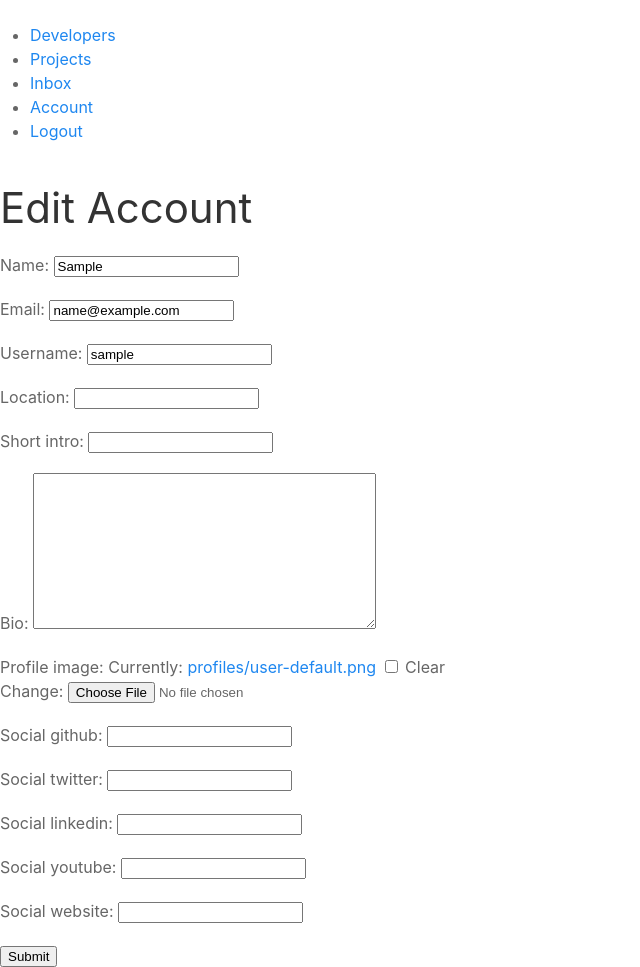
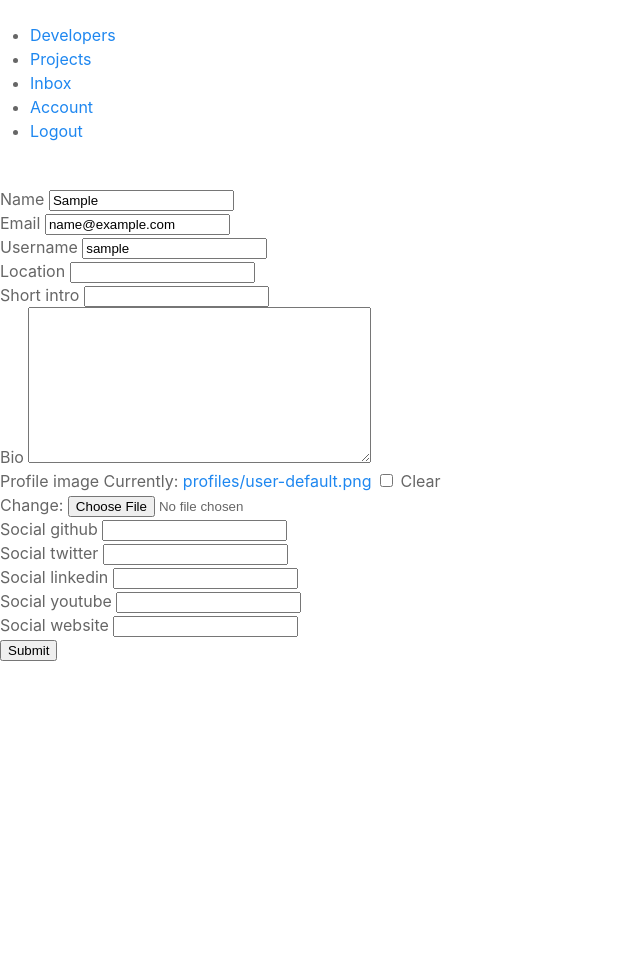
Before and after one commit to caygoder/devsearch, a Django app: page /edit-account/ in a window 1280 px wide. Shown: the part 321-1288 px from the top of the page, without its empty margins (0-640 px from the left). After the commit the page ends 982 px from the top, so only its background shows below. Run offline with Django 5.2, Linux system fonts and the light colour scheme; the visitor is signed in with stand-in values (Sample User, id 1); some libraries are stand-ins or nearby versions.

Commit message:
Refactor profile form and template; enhance styling and structure, update redirect logic after account edits

```diff
--- a/users/forms.py
+++ b/users/forms.py
@@ -25,8 +25,8 @@ class ProfileForm(ModelForm):
         fields = '__all__'
         exclude = ['user']
 
-    # def __init__(self, *args, **kwargs):
-    #     super(ProfileForm, self).__init__(*args, **kwargs)
+    def __init__(self, *args, **kwargs):
+        super(ProfileForm, self).__init__(*args, **kwargs)
 
-    #     for name, field in self.fields.items():
-    #         field.widget.attrs.update({'class':'input '})
+        for name, field in self.fields.items():
+            field.widget.attrs.update({'class':'input '})
--- a/users/templates/users/profile_form.html
+++ b/users/templates/users/profile_form.html
@@ -2,11 +2,29 @@
 
 {% block content %}
 
-<h1>Edit Account</h1>
-<form method="post" action="{% url 'edit-account' %}" enctype="multipart/form-data">
-    {% csrf_token %}
-    {{form.as_p}}
-    <input type="submit" value="Submit">
-</form>
+<!-- Main Section -->
+<main class="formPage my-xl">
+    <div class="content-box">
+        <div class="formWrapper">
+            <a class="backButton" href="{% url 'account' %}"><i class="im im-angle-left"></i></a>
+            <br>
+
+            <form class="form" method="POST" action="{% url 'edit-account' %}"
+                enctype="multipart/form-data">
+                {% csrf_token %}
+                <!-- {{form.as_p}} -->
+
+                {% for field in form %}
+                <div class="form__field">
+                    <label for="{{ field.id_for_label }}">{{ field.label }}</label>
+                    {{ field }}
+                </div>
+                {% endfor %}
+
+                <input class="btn btn--sub btn--lg  my-md" type="submit" value="Submit" />
+            </form>
+        </div>
+    </div>
+</main>
 
 {% endblock content %}
--- a/users/views.py
+++ b/users/views.py
@@ -55,7 +55,7 @@ def registerUser(request):
 
                 messages.success(request, 'User account was successfully created!')
                 login(request, user)
-                return redirect('profiles')
+                return redirect('edit-account')
             else:
                 messages.error(request, 'Error occurred during registration!')
                 # Log form validation errors in detail
@@ -105,7 +105,7 @@ def editAccount(request):
             if form.is_valid():
                 form.save()
                 messages.success(request, 'Profile updated successfully')
-                return redirect('profiles')
+                return redirect('account')
             else:
                 messages.error(request, 'An error occurred during profile update')
         except Exception as e:
```
